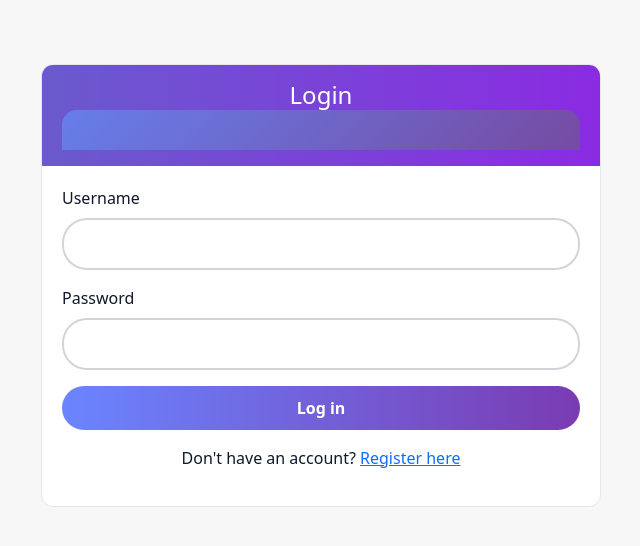
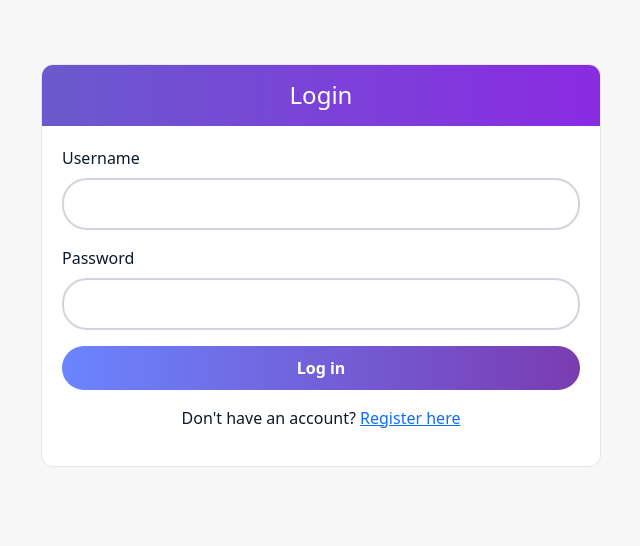
Before and after one commit to Shrvaani/RAG_Chat_Assistant_Django, a Django app: page /accounts/login/ in a window 1280 px wide. Shown: the part 58-604 px from the top of the page, without its empty margins (319-959 px from the left). Run offline with Django 4.2, Linux system fonts and the light colour scheme.

Commit message:
Login page: remove stray inner header bar under title

```diff
--- a/templates/accounts/login.html
+++ b/templates/accounts/login.html
@@ -27,8 +27,7 @@
     <div class="auth-card">
         <div class="auth-header">
             <h4 style="margin:0">Login</h4>
-            <div class="card-header text-center">
-            </div></div>
+        </div>
             <div class="auth-body">
                 <form method="post">
                     {% csrf_token %}
```
